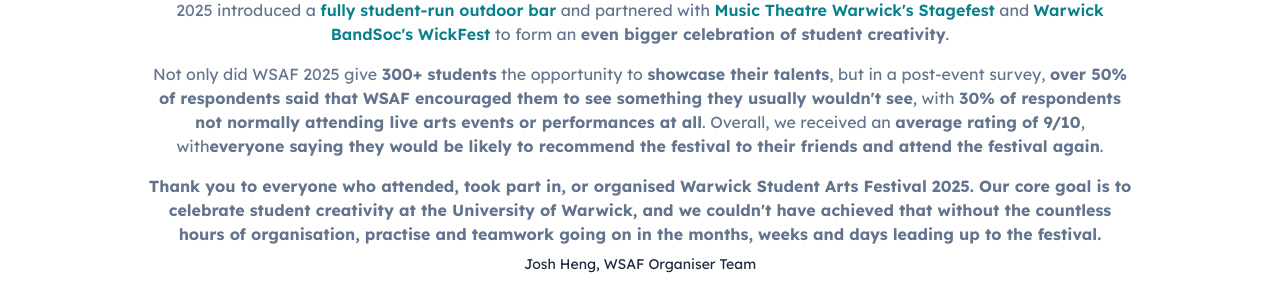
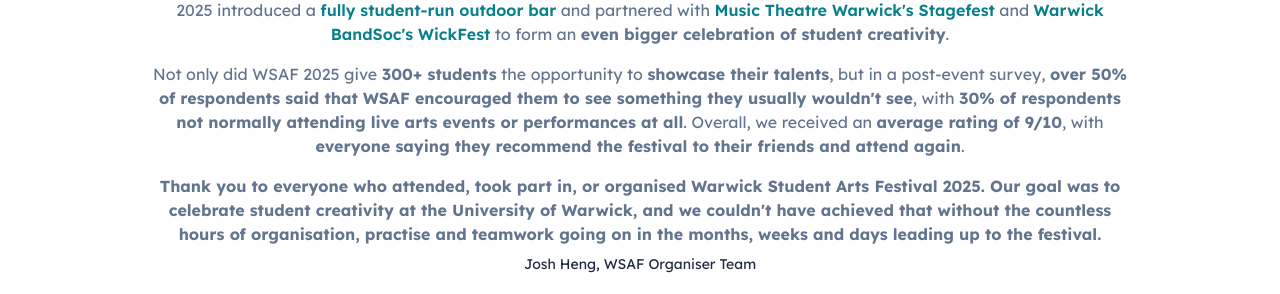
Before and after one commit to WarwickStudentArtsFestival/wsaf25-website, a Next.js app: page / in a window 1280 px wide. Shown: the part 860-1154 px from the top of the page. Built offline with nearby package versions, Linux system fonts and the light colour scheme.

Commit message:
Update recap message

```diff
--- a/src/app/(home)/components/2025-recap/recap-message.tsx
+++ b/src/app/(home)/components/2025-recap/recap-message.tsx
@@ -68,10 +68,10 @@ export default function RecapMessage() {
           30% of respondents not normally attending live arts events or
           performances at all
         </strong>
-        . Overall, we received an <strong>average rating of 9/10</strong>, with
+        . Overall, we received an <strong>average rating of 9/10</strong>, with{' '}
         <strong>
-          everyone saying they would be likely to recommend the festival to
-          their friends and attend the festival again
+          everyone saying they recommend the festival to their friends and
+          attend again
         </strong>
         .
       </p>
@@ -79,7 +79,7 @@ export default function RecapMessage() {
       <p className="mb-2">
         <strong>
           Thank you to everyone who attended, took part in, or organised Warwick
-          Student Arts Festival 2025. Our core goal is to celebrate student
+          Student Arts Festival 2025. Our goal was to celebrate student
           creativity at the University of Warwick, and we couldn&apos;t have
           achieved that without the countless hours of organisation, practise
           and teamwork going on in the months, weeks and days leading up to the
--- a/src/app/press/Wsaf2025Recap.tsx
+++ b/src/app/press/Wsaf2025Recap.tsx
@@ -23,13 +23,12 @@ export default function Wsaf2025Recap() {
             usually wouldn&apos;t see, with 30% of respondents not normally
             attending live arts events or performances at all. Overall, we
             received an average rating of 9/10, with everyone saying they would
-            be likely to recommend the festival to their friends and attend the
-            festival again.
+            be recommend the festival to their friends and attend again.
           </p>
 
           <p>
             Thank you to everyone who attended, took part in, or organised
-            Warwick Student Arts Festival 2025. Our core goal is to celebrate
+            Warwick Student Arts Festival 2025. Our goal was to celebrate
             student creativity at the University of Warwick, and we
             couldn&apos;t have achieved that without the countless hours of
             organisation, practise and teamwork going on in the months, weeks
```
